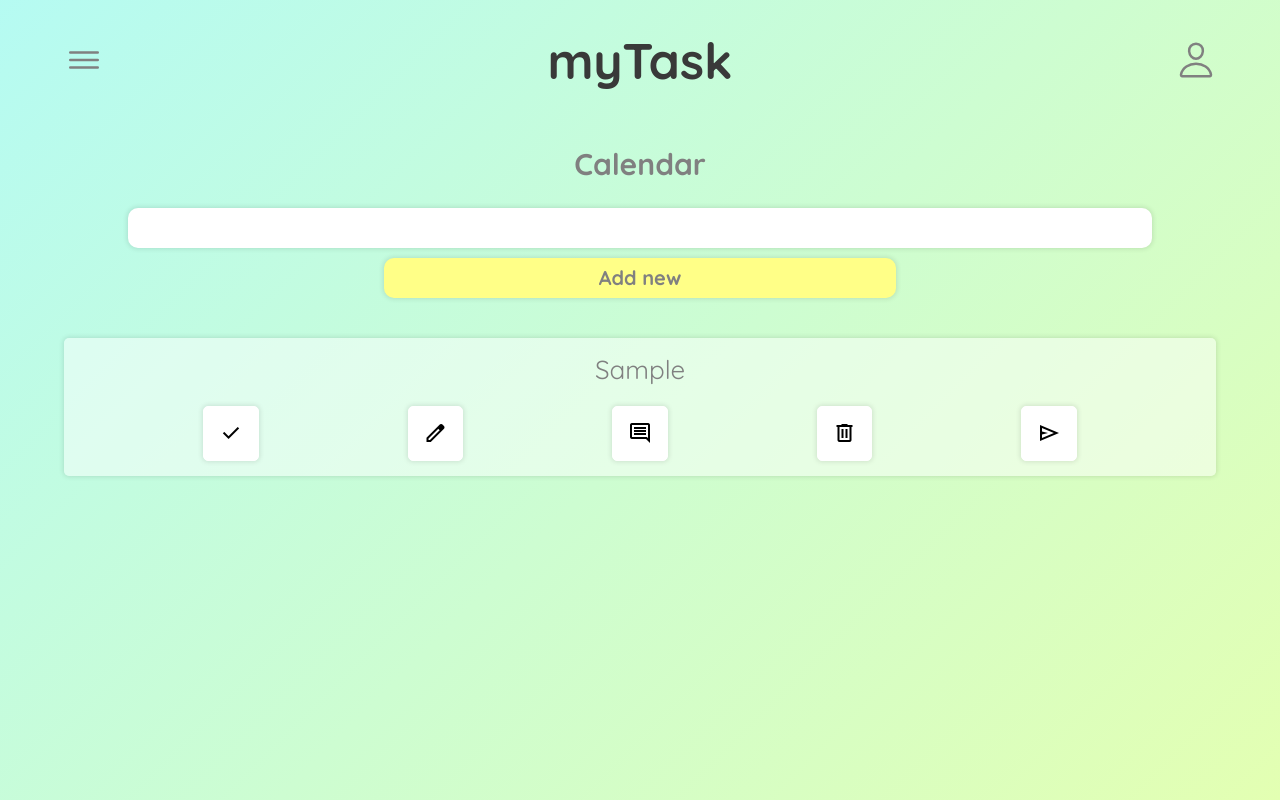
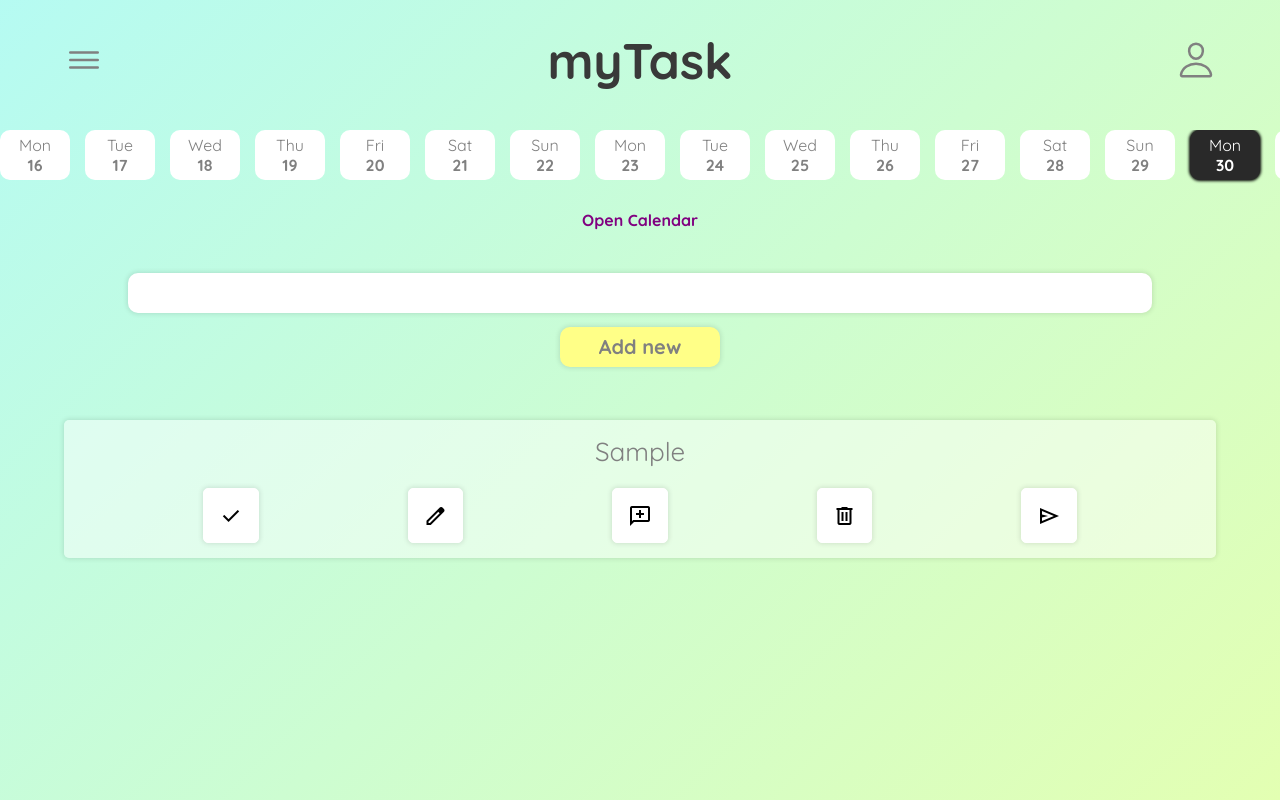
Before and after one commit to tancredi-dangelo/Project-U1-W3-D3, a plain HTML site: page index.html in a window 1280 px wide. Both pictures are taken after typing "Sample" into the empty fields and a click on the button "Add new". Drawn offline with nearby package versions, Linux system fonts and the light colour scheme.

Commit message:
added calendar, updated UI

```diff
--- a/index.html
+++ b/index.html
@@ -25,8 +25,15 @@
       <ion-icon id="account-icon" name="person-outline"></ion-icon>
     </header>
     <main>
-      <div id="calendar">
-        <h2>Calendar</h2>
+      <div class="calendar-wrapper">
+        <div class="calendar-container">
+          <div class="calendar-track">
+            <!-- days will be generated with JS -->
+          </div>
+        </div>
+        <h4>
+          <a href="#">Open Calendar</a>
+        </h4>
       </div>
       <form id="taskForm">
         <textarea id="taskInput" rows="1" required></textarea>
--- a/script.js
+++ b/script.js
@@ -2,6 +2,47 @@ const form = document.getElementById("taskForm")
 const button = document.getElementById("submitButton")
 const input = document.getElementById("taskInput")
 const taskList = document.getElementById("taskList")
+
+// calendar
+
+const calendarTrack = document.querySelector(".calendar-track")
+
+const generateCalendar = () => {
+    const today = new Date()
+
+    for (let i = -14; i <= 14; i++) {
+        let date = new Date()
+        date.setDate(today.getDate() + i)
+
+        let dayDiv = document.createElement("div")
+        dayDiv.classList.add("calendar-day")
+
+        let dayName = date.toLocaleDateString("en-US", { weekday: "short" })
+        let dayNumber = date.getDate()
+
+        dayDiv.innerHTML = `
+            <p>${dayName}</p>
+            <strong>${dayNumber}</strong>
+        `
+
+        // highlight today
+        if (i === 0) {
+            dayDiv.classList.add("active")
+        }
+
+        // click to select
+        dayDiv.addEventListener("click", () => {
+            document.querySelectorAll(".calendar-day").forEach(d => d.classList.remove("active"))
+            dayDiv.classList.add("active")
+        })
+
+        calendarTrack.appendChild(dayDiv)
+    }
+}
+
+generateCalendar()
+
+
 
 input.addEventListener("input", () => {
   input.style.height = "auto";
@@ -32,6 +73,7 @@ const addTask = function(e) {
         let checkBox = document.createElement("button")
         checkBox.setAttribute("type", "button")
         checkBox.classList.add("task-buttons")
+        checkBox.classList.add("check-btn")
         checkBox.innerHTML = `<span class="material-symbols-outlined">check</span>`
         checkBox.addEventListener("click", crossTask)
 
@@ -50,7 +92,7 @@ const addTask = function(e) {
         let commentButton = document.createElement("button")
         commentButton.setAttribute("type", "button")
         commentButton.classList.add("task-buttons")
-        commentButton.innerHTML = `<span class="material-symbols-outlined">comment</span>`
+        commentButton.innerHTML = `<span class="material-symbols-outlined">add_comment</span>`
         commentButton.addEventListener("click", commentTask)
 
         let shareButton = document.createElement("button")
@@ -128,10 +170,58 @@ const crossTask = function(e) {
     let task = e.target.closest(".task-card")
     let taskToCross = task.querySelector("p")
     taskToCross.classList.toggle("task-crossed")
+    task.classList.toggle("task-done")
 }
 
 const removeTask = function(e) {
-    e.target.closest(".task-card").remove()
+
+    let taskCard = e.target.closest(".task-card")
+
+    // Save original content (so we can restore it if "No")
+    let originalContent = taskCard.innerHTML
+
+    // Clear the card
+    taskCard.innerHTML = ""
+
+    // Create confirmation text
+    let confirmText = document.createElement("p")
+    confirmText.innerText = "Are you sure?"
+
+    // Buttons container
+    let confirmButtons = document.createElement("div")
+    confirmButtons.classList.add("comment-buttons-div")
+
+    // YES button
+    let yesBtn = document.createElement("button")
+    yesBtn.innerText = "Yes"
+    yesBtn.classList.add("new-comment-action-buttons")
+
+    yesBtn.addEventListener("click", function() {
+        taskCard.remove()
+    })
+
+    // NO button
+    let noBtn = document.createElement("button")
+    noBtn.innerText = "No"
+    noBtn.classList.add("new-comment-action-buttons")
+
+    noBtn.addEventListener("click", function() {
+        taskCard.innerHTML = originalContent
+
+        // reattach event listeners!
+        reattachTaskEvents(taskCard)
+    })
+
+    confirmButtons.append(yesBtn, noBtn)
+    taskCard.append(confirmText, confirmButtons)
+}
+
+const reattachTaskEvents = function(taskCard) {
+    taskCard.querySelector(".task-buttons:nth-child(1)")?.addEventListener("click", crossTask)
+    taskCard.querySelector(".task-buttons:nth-child(2)")?.addEventListener("click", editTask)
+    taskCard.querySelector(".task-buttons:nth-child(3)")?.addEventListener("click", commentTask)
+    taskCard.querySelector(".task-buttons:nth-child(4)")?.addEventListener("click", removeTask)
+    taskCard.querySelector(".task-buttons:nth-child(5)")?.addEventListener("click", shareTask)
 }
 
 const shareTask = function(e) {
--- a/theme1.css
+++ b/theme1.css
@@ -75,6 +75,15 @@ h2 {
   font-size: 30px;
 }
 
+h4 {
+  margin: 20px 0;
+}
+
+h4 a {
+  text-decoration: none;
+  color: purple;
+}
+
 p {
   flex: 1 1 0; /* allow shrinking below content width */
   min-width: 0; /* REQUIRED for flex items to shrink properly */
@@ -86,13 +95,15 @@ p {
 footer {
   width: 100%;
   height: 20%;
+  margin: 0;
 }
 
 /*  INPUT NEW TASK */
 
 #taskForm {
-  width: 80%;
-  min-height: 80px;
+  width: 100%;
+  min-height: 100px;
+  padding: 10px 0;
   display: flex;
   flex-direction: column;
   align-items: center;
@@ -100,7 +111,7 @@ footer {
 }
 
 #taskInput {
-  width: 100%;
+  width: 80%;
   min-height: 40px;
   margin-bottom: 5px;
   padding: 5px;
@@ -124,6 +135,7 @@ footer {
 
 #submitButton {
   width: 50%;
+  max-width: 160px;
   background-color: rgb(255, 255, 135);
   font-size: 20%;
   color: grey;
@@ -155,6 +167,7 @@ footer {
 
 .task-buttons-div {
   width: 100%;
+  max-height: 40%;
   display: flex;
   flex-direction: row;
   justify-content: space-evenly;
@@ -165,8 +178,8 @@ footer {
 .task-buttons {
   min-width: 30px;
   min-height: 30px;
-  max-width: 35px;
-  max-height: 35px;
+  max-width: 30px;
+  max-height: 30px;
   background-color: white;
   border: 1px solid white;
   border-radius: 5px;
@@ -194,7 +207,6 @@ footer {
   min-height: 40px;
   display: flex;
   flex-direction: column;
-  justify-content: left;
   align-items: center;
   margin: 20px 0;
   box-shadow: 0 0 5px 1px rgba(0, 0, 0, 0.111);
@@ -211,6 +223,7 @@ footer {
 }
 
 .task-main > p {
+  height: 60%;
   font-size: 26px;
   margin: 0;
   text-align: center;
@@ -339,3 +352,64 @@ ul {
 .error {
   box-shadow: 0 0 5px 1px rgb(255, 73, 73);
 }
+
+.task-done .task-main > * {
+  opacity: 0.4;
+}
+
+.task-done .check-btn {
+  opacity: 1;
+}
+
+/*  CALENDAR  */
+
+.calendar-wrapper {
+  width: 100%;
+  max-width: 100%;
+  height: auto;
+  padding: 10px 0;
+}
+
+.calendar-container {
+  height: auto;
+  width: 100%;
+  max-width: 100%;
+  min-height: 60px;
+  display: flex;
+  flex-direction: column;
+  scroll-behavior: smooth;
+  overflow-x: auto;
+}
+
+.calendar-track {
+  height: auto;
+  display: flex;
+  gap: 15px;
+}
+
+.calendar-day {
+  min-width: 60px;
+  max-height: 60px;
+  border-radius: 10px;
+  display: flex;
+  flex-direction: column;
+  align-items: center;
+  justify-content: space-around;
+  flex-shrink: 0;
+  background: #ffffff;
+  cursor: pointer;
+  padding: 5px;
+}
+
+/* selected day */
+.calendar-day.active {
+  background: rgb(41, 41, 41);
+  color: white;
+  box-shadow: 0 0 3px 1px black;
+}
+
+.calendar-day p,
+.calendar-day strong {
+  margin: 0;
+  padding: 0;
+}
```
